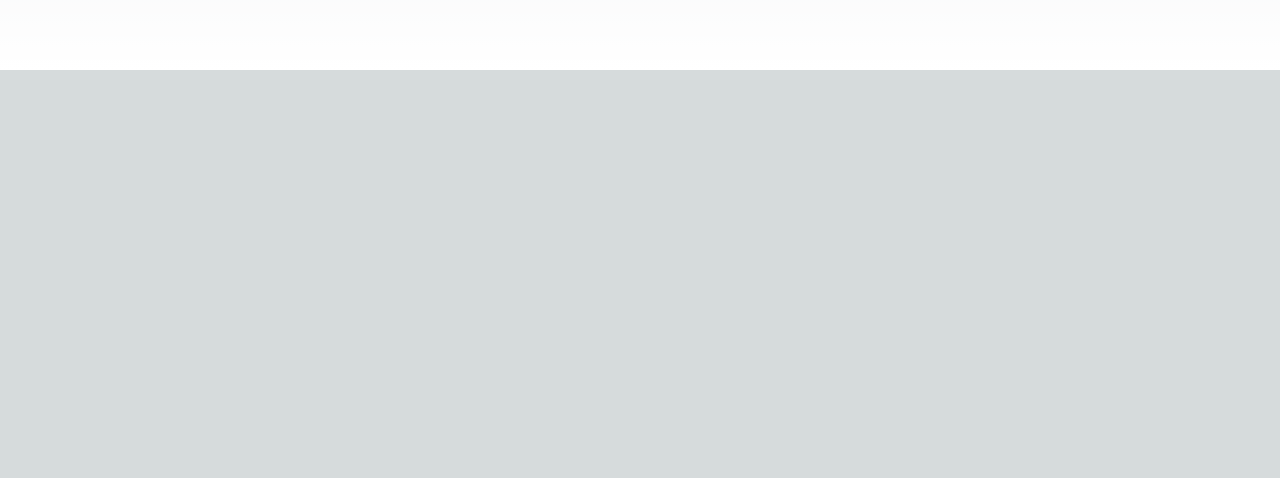
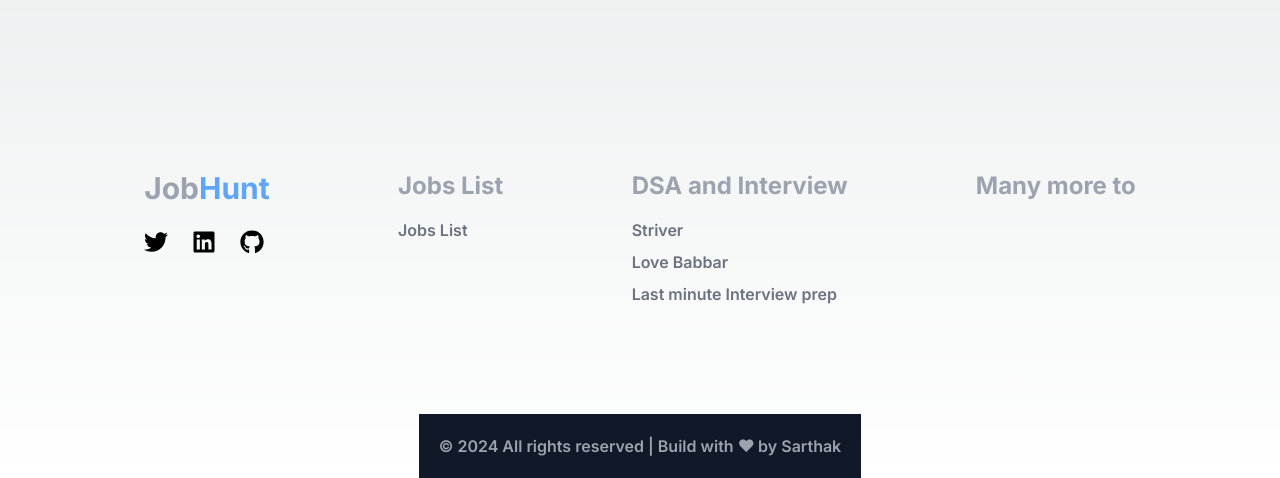
Before and after one commit to Sarthak8822/job-hunt, a Next.js app: page /Jobslisting in a window 1280 px wide. Shown: the part 730-1208 px from the top of the page. Before the commit the page ends 800 px from the top, so only its background shows below. Built offline with nearby package versions, Linux system fonts and the light colour scheme; no server answers.

Commit message:
added Footer and info in the Footer

```diff
--- a/package.json
+++ b/package.json
@@ -18,6 +18,7 @@
     "react": "^18",
     "react-dom": "^18",
     "react-element-to-jsx-string": "^15.0.0",
+    "react-icons": "^5.0.1",
     "tailwind-merge": "^2.2.1"
   },
   "devDependencies": {
--- a/src/app/layout.tsx
+++ b/src/app/layout.tsx
@@ -3,6 +3,7 @@ import { Inter } from "next/font/google";
 import "./globals.css";
 import Navbar from "@/components/Navbar";
 import { Spotlight } from "@/components/ui/Spotlight";
+import Footer from "@/components/Footer";
 
 const inter = Inter({ subsets: ["latin"] });
 
@@ -27,6 +28,9 @@ export default function RootLayout({
           <Navbar />
         </div>
         {children}
+        <div className="relative w-full flex flex-col items-center justify-center">
+          <Footer />
+        </div>
       </body>
     </html>
   );
--- /dev/null
+++ b/src/components/Footer.tsx
@@ -0,0 +1,88 @@
+import Link from "next/link";
+import React from "react";
+import { FaGithub, FaInstagram } from "react-icons/fa";
+import { FaTwitter } from "react-icons/fa";
+import { FaLinkedin } from "react-icons/fa";
+import { FaYoutube } from "react-icons/fa";
+
+function Footer() {
+  return (
+    <>
+      <div className="h-1/2 w-full flex md:flex-row flex-col justify-around items-start p-20">
+        <div className="p-5 ">
+          <ul>
+            <p className="text-gray-400 font-bold text-3xl pb-6">
+              Job<span className="text-blue-400">Hunt</span>
+            </p>
+            <div className="flex gap-6 pb-5">
+              <Link href="https://twitter.com/Sarthak82834021" target="_blank">
+                <FaTwitter className="text-2xl cursor-pointer hover:text-blue-600" />
+              </Link>
+              <Link href="https://www.linkedin.com/in/sarthak-modhe" target="_blank">
+                <FaLinkedin className="text-2xl cursor-pointer hover:text-blue-600" />
+              </Link>
+              <Link href="https://github.com/Sarthak8822" target="_blank">
+                <FaGithub className="text-2xl cursor-pointer hover:text-gray-500" />
+              </Link>
+            </div>
+          </ul>
+        </div>
+        <div className="p-5">
+          <ul>
+            <p className="text-gray-400 font-bold text-2xl pb-4">Jobs List</p>
+            <li className="text-gray-500 text-md pb-2 font-semibold hover:text-blue-600 cursor-pointer">
+              <Link href="/Jobslisting">Jobs List</Link>
+            </li>
+          </ul>
+        </div>
+        <div className="p-5">
+          <ul>
+            <p className="text-gray-400 font-bold text-2xl pb-4">
+              DSA and Interview
+            </p>
+            <li className="text-gray-500 text-md pb-2 font-semibold hover:text-blue-600 cursor-pointer">
+              <Link href="https://takeuforward.org/" target="_blank">
+                Striver
+              </Link>
+            </li>
+            <li className="text-gray-500 text-md pb-2 font-semibold hover:text-blue-600 cursor-pointer">
+              <Link
+                href="https://www.codingninjas.com/studio/problem-lists/love-babbar-dsa-sheet-problems"
+                target="_blank"
+              >
+                Love Babbar
+              </Link>
+            </li>
+            <li className="text-gray-500 text-md pb-2 font-semibold hover:text-blue-600 cursor-pointer">
+              <Link
+                href="https://drive.google.com/file/d/1F2tvjs-xzd0bvF3oyAeupsLlN0gznpW8/view?usp=sharing"
+                target="_blank"
+              >
+                Last minute Interview prep
+              </Link>
+            </li>
+          </ul>
+        </div>
+        <div className="p-5">
+          <ul>
+            <p className="text-gray-400 font-bold text-2xl pb-4">
+              Many more to
+            </p>
+          </ul>
+        </div>
+      </div>
+      <div className="flex flex-col justify-center items-center text-center  p-5 bg-gray-900">
+        <h1 className=" text-gray-400 font-semibold">
+          © 2024 All rights reserved | Build with ❤ by{" "}
+          <Link href="https://github.com/Sarthak8822">
+            <span className="hover:text-blue-400 font-semibold cursor-pointer">
+              Sarthak{" "}
+            </span>
+          </Link>
+        </h1>
+      </div>
+    </>
+  );
+}
+
+export default Footer;
--- a/src/data/jobsList.ts
+++ b/src/data/jobsList.ts
@@ -2,7 +2,6 @@
 import axios from 'axios';
 
 const apiUrl = process.env.API_URL;
-console.log("APIURL:", apiUrl)
 const apiKey = process.env.RAPIDAPI_KEY || '';
 const apiHost = process.env.RAPIDAPI_HOST || '';
 
```
Also changed, not shown: 1 other file (tests, documents, lock files or other folders).
